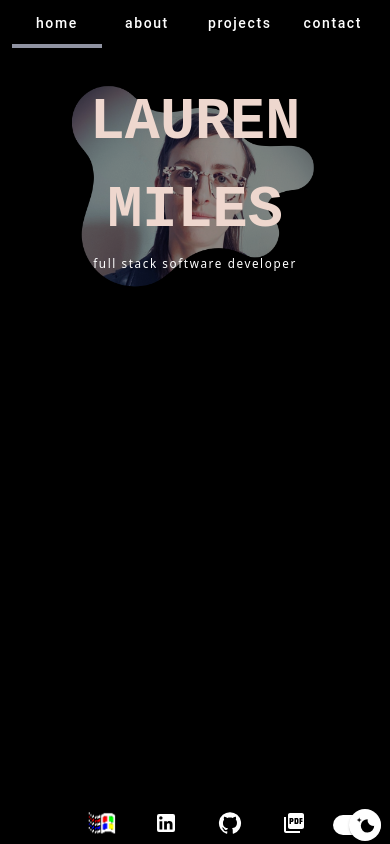
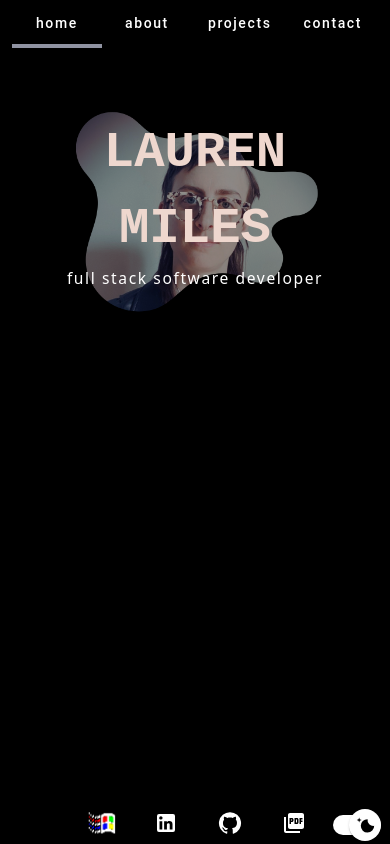
Before and after one commit to laurenmilesdev/portfolio, a Next.js app: page / in a window 390 px wide. Built offline with nearby package versions, Linux system fonts and the light colour scheme; a web font is replaced by a local one.

Commit message:
Layout responsiveness

```diff
--- a/src/components/layout/Layout.module.css
+++ b/src/components/layout/Layout.module.css
@@ -11,8 +11,26 @@
   text-transform: uppercase;
 }
 
-@media screen and (max-width: 500px) {
+@media screen and (max-width: 1000px) {
+  .container {
+    padding-top: 10%;
+  }
+}
+
+@media screen and (max-width: 800px) {
   .container {
     padding-top: 15%;
   }
 }
+
+@media screen and (max-width: 600px) {
+  .container {
+    padding-top: 20%;
+  }
+}
+
+@media screen and (max-width: 400px) {
+  .container {
+    padding-top: 25%;
+  }
+}
--- a/src/components/pages/home/Home.module.css
+++ b/src/components/pages/home/Home.module.css
@@ -48,9 +48,33 @@
   left: 27%;
 }
 
-@media screen and (max-width: 900px) {
-  .subtitle {
-    font-size: 15vw;
+@media screen and (max-width: 1500px) {
+  .subtitle,
+  .windows-theme-subtitle {
+    font-size: 9vw;
+  }
+
+  .description {
+    font-size: 2vw;
+  }
+
+  .logo {
+    width: 55%;
+    left: 23%;
+    top: 13%;
+  }
+
+  .windows-theme-logo {
+    width: 55%;
+    left: 21%;
+    top: 29%;
+  }
+}
+
+@media screen and (max-width: 1000px) {
+  .subtitle,
+  .windows-theme-subtitle {
+    font-size: 11vw;
   }
 
   .description {
@@ -59,6 +83,30 @@
 
   .logo {
     width: 75%;
-    left: 12%;
+    left: 13%;
+    top: 13%;
+  }
+
+  .windows-theme-logo {
+    width: 65%;
+    left: 17%;
+    top: 32%;
   }
 }
+
+@media screen and (max-width: 600px) {
+  .subtitle,
+  .windows-theme-subtitle {
+    font-size: 13vw;
+  }
+
+  .description {
+    font-size: 4vw;
+  }
+
+  .windows-theme-logo {
+    width: 75%;
+    left: 12%;
+    top: 40%;
+  }
+}
```
